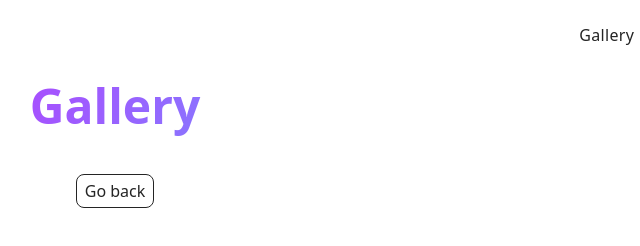
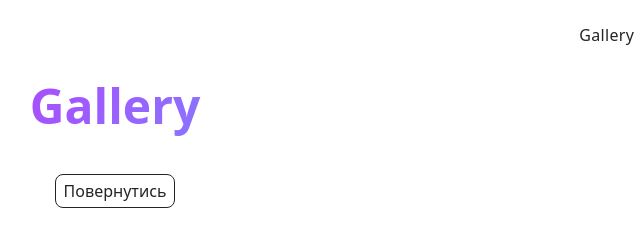
Before and after one commit to irynaboyarska/goit-js-hw-09, a plain HTML site: page 1-gallery.html in a window 1280 px wide. Shown: the full height of the page, 525-1165 px from the left. Drawn offline with Linux system fonts and the light colour scheme.

Commit message:
Deploying to gh-pages from @ irynaboyarska/goit-js-hw-09@efb60f309504dffd75a5fbb96e957d39dafbfae6 🚀

```diff
--- a/1-gallery.html
+++ b/1-gallery.html
@@ -37,7 +37,7 @@
       <div class="container">
         <h1 class="main-title main-title-gradient">Gallery</h1>
 
-        <a class="back-link" href="./index.html">Go back</a>
+        <a class="back-link" href="./index.html">Повернутись</a>
       </div>
     </main>
 
```
